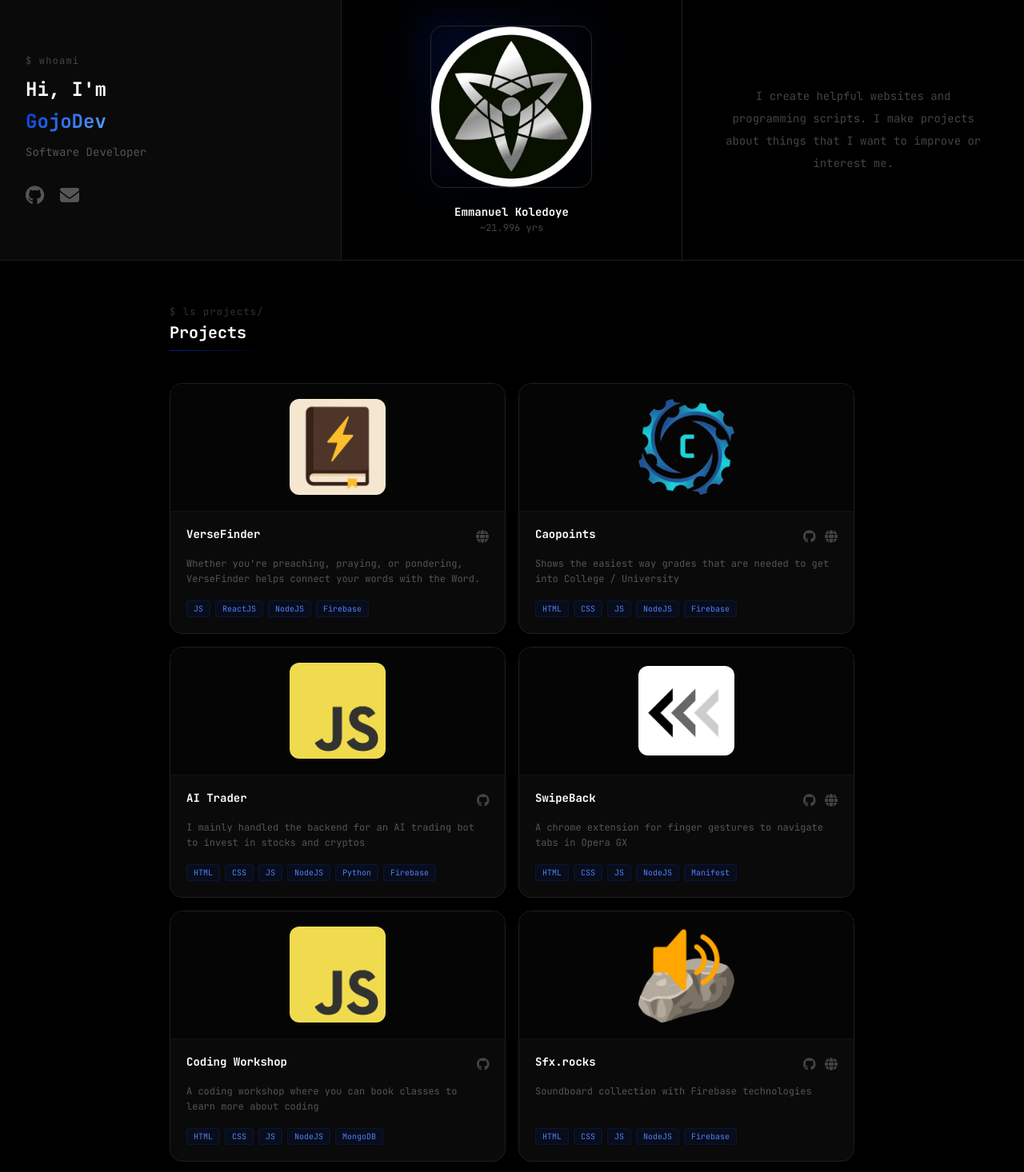
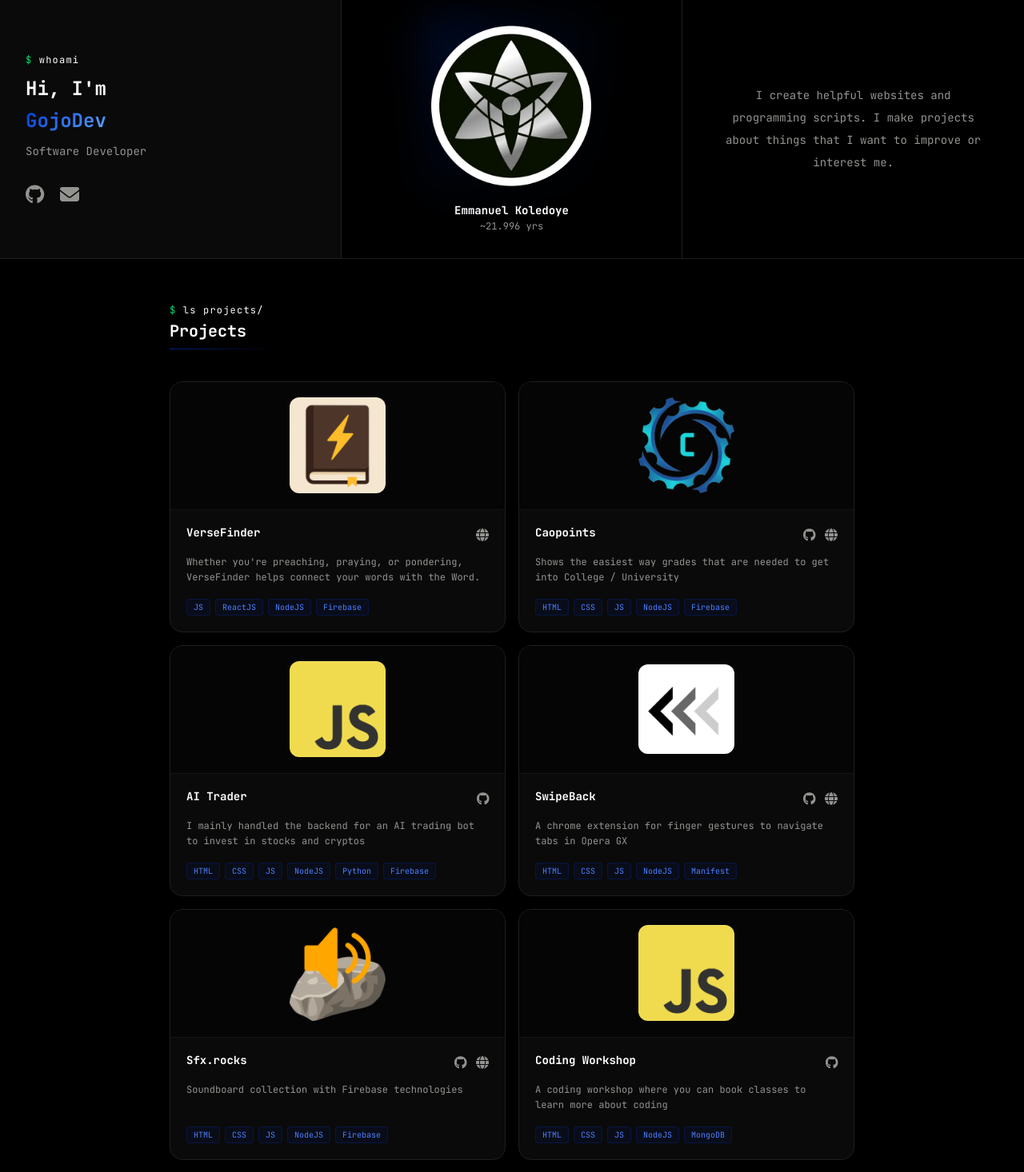
Before and after one commit to gojodev/GojoDev, a React (Vite) app: page / in a window 1280 px wide. Shown: the top 1466 px of the page at 80% size. Built offline with nearby package versions, Linux system fonts and the light colour scheme.

Commit message:
color scheme improvements

```diff
--- a/src/App.jsx
+++ b/src/App.jsx
@@ -19,7 +19,7 @@ function App() {
             transition={{ duration: 0.5, delay: 0.3 }}
             className="flex items-center justify-center p-8 md:w-1/3"
           >
-            <p className="text-[#444] text-sm text-center leading-loose max-w-xs">
+            <p className="text-[#939490] text-sm text-center leading-loose max-w-xs">
               I create helpful websites and programming scripts. I make projects
               about things that I want to improve or interest me.
             </p>
@@ -35,7 +35,7 @@ function App() {
           viewport={{ once: true }}
           className="mb-10"
         >
-          <p className="text-[#333] text-xs tracking-widest mb-1">$ ls projects/</p>
+          <p className="text-xs tracking-widest mb-1"><span className="text-green-400">$</span><span className="text-white"> ls projects/</span></p>
           <h2 className="text-white text-xl font-bold">Projects</h2>
           <div className="h-px bg-gradient-to-r from-[#023cdb]/60 to-transparent mt-2 w-32" />
         </motion.div>
@@ -72,19 +72,19 @@ function App() {
             techStack="HTML, CSS, JS, NodeJS, Manifest"
           />
           <Project
-            img="./images/jsLogo.png"
-            desc="A coding workshop where you can book classes to learn more about coding"
-            github="https://github.com/gojodev/Server-Side-Web-Development"
-            name="Coding Workshop"
-            techStack="HTML, CSS, JS, NodeJS, MongoDB"
-          />
-          <Project
             img="./images/sfx_rocks.webp"
             desc="Soundboard collection with Firebase technologies"
             github="https://github.com/gojodev/sfx.rocks"
             webLink="https://sfx-rocks.web.app"
             name="Sfx.rocks"
             techStack="HTML, CSS, JS, NodeJS, Firebase"
+          />
+          <Project
+            img="./images/jsLogo.png"
+            desc="A coding workshop where you can book classes to learn more about coding"
+            github="https://github.com/gojodev/Server-Side-Web-Development"
+            name="Coding Workshop"
+            techStack="HTML, CSS, JS, NodeJS, MongoDB"
           />
           <Project
             img="./images/cLogo.png"
--- a/src/components/Footer.tsx
+++ b/src/components/Footer.tsx
@@ -3,7 +3,7 @@ import React from "react";
 const Footer = () => {
   return (
     <footer className="border-t border-[#1a1a1a] py-8 text-center">
-      <p className="text-[#333] text-xs">
+      <p className="text-[#939490] text-xs">
         © {new Date().getFullYear()}{" "}
         <span className="text-[#023cdb] font-bold">GojoDev</span>
       </p>
--- a/src/components/GojoDev.jsx
+++ b/src/components/GojoDev.jsx
@@ -15,12 +15,12 @@ const GojoDev = () => {
     >
       <div className="relative mb-4">
         <div className="absolute -inset-3 rounded-2xl bg-gradient-to-br from-[#023cdb]/20 via-[#023cdb]/5 to-transparent blur-xl pointer-events-none" />
-        <div className="relative rounded-2xl overflow-hidden border border-[#262626]">
+        <div className="relative rounded-2xl overflow-hidden">
           <Image src="./images/gojodev.webp" />
         </div>
       </div>
       <p className="text-white font-bold text-sm mt-1">Emmanuel Koledoye</p>
-      <p className="text-[#444] text-xs mt-0.5">~{age} yrs</p>
+      <p className="text-[#939490] text-xs mt-0.5">~{age} yrs</p>
     </motion.div>
   );
 };
--- a/src/components/Project.tsx
+++ b/src/components/Project.tsx
@@ -33,7 +33,7 @@ const Project = ({ img, desc, github, webLink, name, techStack }: Props) => {
       transition={{ duration: 0.35, ease: "easeOut" }}
       onClick={handleCardClick}
       className="cursor-pointer flex flex-col bg-[#0a0a0a] border border-[#1f1f1f] rounded-2xl overflow-hidden
-        hover:border-[#023cdb]/40 hover:shadow-[0_8px_32px_rgba(2,60,219,0.12)]
+        hover:border-white/40 hover:shadow-[0_8px_32px_rgba(255,255,255,0.08)]
         transition-all duration-300"
     >
       {/* Project image */}
@@ -56,7 +56,7 @@ const Project = ({ img, desc, github, webLink, name, techStack }: Props) => {
                 target="_blank"
                 rel="noopener noreferrer"
                 onClick={(e) => e.stopPropagation()}
-                className="text-[#444] hover:text-white transition-colors duration-200"
+                className="text-[#939490] hover:text-white transition-colors duration-200"
               >
                 <motion.span whileHover={{ scale: 1.2 }} style={{ display: "inline-block" }}>
                   <FontAwesomeIcon icon={["fab", "github"]} />
@@ -69,7 +69,7 @@ const Project = ({ img, desc, github, webLink, name, techStack }: Props) => {
                 target="_blank"
                 rel="noopener noreferrer"
                 onClick={(e) => e.stopPropagation()}
-                className="text-[#444] hover:text-[#023cdb] transition-colors duration-200"
+                className="text-[#939490] hover:text-[#023cdb] transition-colors duration-200"
               >
                 <motion.span whileHover={{ scale: 1.2 }} style={{ display: "inline-block" }}>
                   <FontAwesomeIcon icon={["fas", "globe"]} />
@@ -79,7 +79,7 @@ const Project = ({ img, desc, github, webLink, name, techStack }: Props) => {
           </div>
         </div>
 
-        <p className="text-[#555] text-xs leading-relaxed mb-4 flex-1">{desc}</p>
+        <p className="text-[#939490] text-xs leading-relaxed mb-4 flex-1">{desc}</p>
 
         <div className="flex flex-wrap gap-1.5">
           {techList.map((tech) => (
--- a/src/components/Welcome.tsx
+++ b/src/components/Welcome.tsx
@@ -34,7 +34,7 @@ const Welcome = () => {
       transition={{ duration: 0.5 }}
       className="flex flex-col justify-center p-8 bg-[#0a0a0a] border-b md:border-b-0 md:border-r border-[#1f1f1f] md:w-1/3"
     >
-      <p className="text-[#444] text-xs mb-3 tracking-widest">$ whoami</p>
+      <p className="text-xs mb-3 tracking-widest"><span className="text-green-400">$</span><span className="text-white"> whoami</span></p>
 
       <div className="mb-1">
         <span className="text-white text-2xl font-bold">Hi, I'm </span>
@@ -55,14 +55,14 @@ const Welcome = () => {
         </AnimatePresence>
       </div>
 
-      <p className="text-[#555] text-sm mb-8">Software Developer</p>
+      <p className="text-[#939490] text-sm mb-8">Software Developer</p>
 
       <div className="flex items-center gap-5">
         <a
           href="https://github.com/gojodev/GojoDev"
           target="_blank"
           rel="noopener noreferrer"
-          className="text-[#555] hover:text-[#023cdb] transition-colors duration-200"
+          className="text-[#939490] hover:text-[#023cdb] transition-colors duration-200"
         >
           <motion.span whileHover={{ scale: 1.2, y: -2 }} style={{ display: "inline-block" }}>
             <FontAwesomeIcon icon={["fab", "github"]} size="xl" />
@@ -73,7 +73,7 @@ const Welcome = () => {
           whileHover={{ scale: 1.2, y: -2 }}
           onClick={handleEmailClick}
           className={`transition-colors duration-200 cursor-pointer border-none bg-transparent p-0 ${
-            isCopied ? "text-green-400" : "text-[#555] hover:text-[#023cdb]"
+            isCopied ? "text-green-400" : "text-[#939490] hover:text-[#023cdb]"
           }`}
         >
           <FontAwesomeIcon
```
